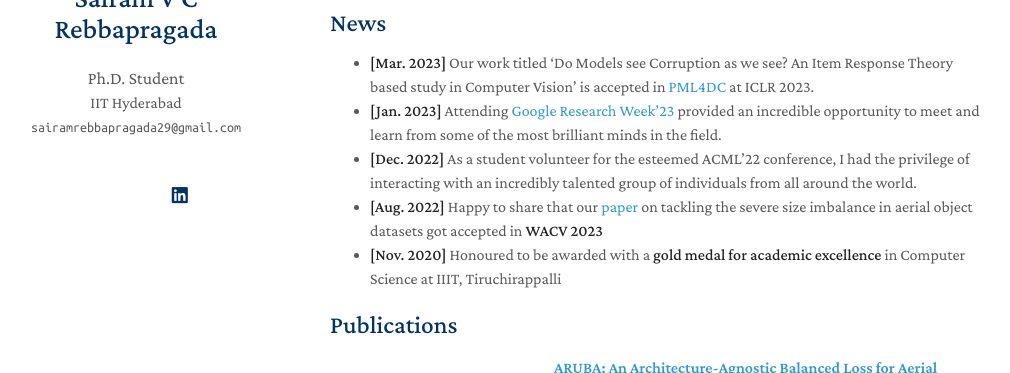
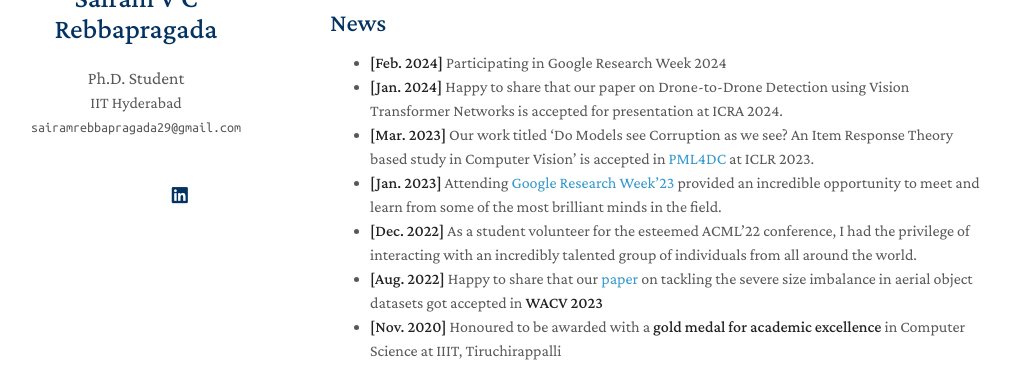
Before and after one commit to sairamrebbapragada/sairamrebbapragada.github.io, a Jekyll site: the page built from index.md, in a window 1280 px wide and 900 px high, scrolled down 574 px, cut to the strip 206-579 px from the top of the window. Shown: the whole strip, without its empty margins (140-1150 px from the left). Built offline with Jekyll 4.4.1, drawn with Linux system fonts in a browser that asks for light colours; nearby versions of some CDN libraries; a style sheet for code colours, icons or effects is not loaded; our own code applies the rules of GitHub Pages for plain Markdown files.

Commit message:
Update index.md

```diff
--- a/index.md
+++ b/index.md
@@ -24,6 +24,8 @@ In the pursuit of my Ph.D., I am dedicated to methodically tackling these multif
 I enjoy playing badminton, volleyball, table tennis, and carroms in my free time. Cooking is also one of my favorite pastimes. Additionally, I have a talent for whistling songs and playing the cajon.
 
 ## News
+- **[Feb. 2024]** Participating in Google Research Week 2024
+- **[Jan. 2024]** Happy to share that our paper on Drone-to-Drone Detection using Vision Transformer Networks is accepted for presentation at ICRA 2024.
 - **[Mar. 2023]** Our work titled 'Do Models see Corruption as we see? An Item Response Theory based study in Computer Vision' is accepted in [PML4DC](https://pml4dc.github.io/iclr2023/) at ICLR 2023.
 - **[Jan. 2023]** Attending [Google Research Week'23](https://sites.google.com/view/researchweek2023/home) provided an incredible opportunity to meet and learn from some of the most brilliant minds in the field.
 - **[Dec. 2022]** As a student volunteer for the esteemed ACML'22 conference, I had the privilege of interacting with an incredibly talented group of individuals from all around the world.
```
